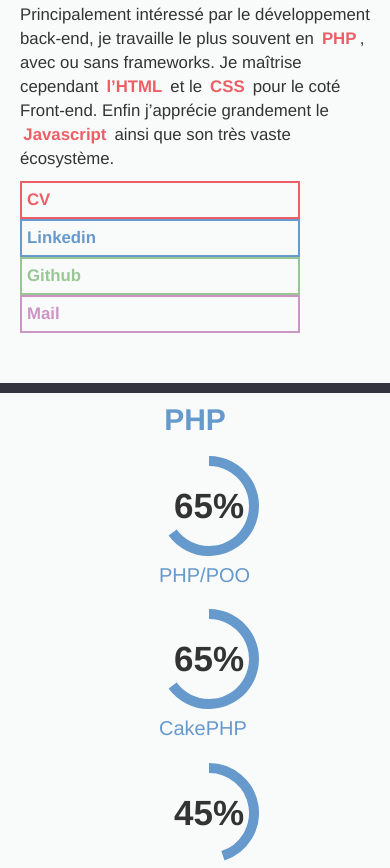
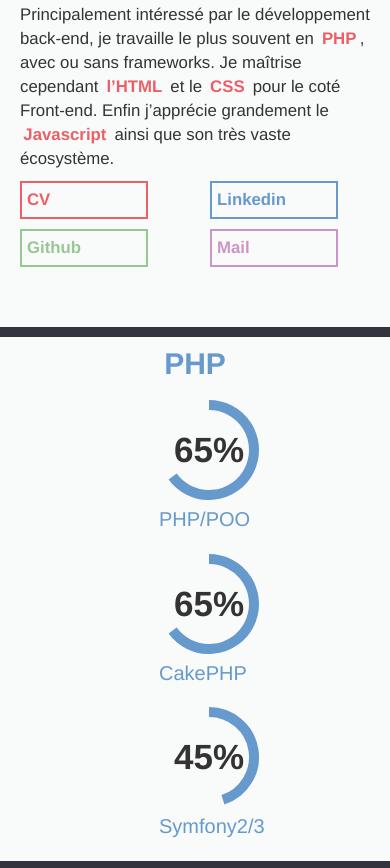
Before and after one commit to C-Dumur/portfolio-CDumur, a plain HTML site: page index.html in a window 390 px wide. Shown: the part 1456-2324 px from the top of the page. Drawn offline with nearby package versions, Linux system fonts and the light colour scheme.

Commit message:
Ajout media query bouton

```diff
--- /dev/null
+++ b/css/media_query.css
@@ -0,0 +1,5 @@
+@media screen and (max-width: 768px) {
+    .action{
+        margin-bottom: 10px;
+    }
+}
--- a/index.html
+++ b/index.html
@@ -17,6 +17,7 @@
   <link rel="stylesheet" href="css/bootstrap.min.css">
   <link rel="stylesheet" href="css/custom.css">
   <link rel="stylesheet" href="js/vendor/slick/slick.css">
+  <link rel="stylesheet" href="css/media_query.css">
 </head>
 
 <body>
@@ -51,25 +52,25 @@
 
         <div class="row">
 
-          <div class="col-sm-3">
+          <div class="col-sm-3 col-xs-6">
             <a class="action action_red" href="PDF/CV.pdf" target="_blank">
               CV
             </a>
           </div>
 
 
-          <div class="col-sm-3">
+          <div class="col-sm-3 col-xs-6">
             <a class="action action_blue" href="https://www.linkedin.com/in/cl%C3%A9ment-dumur-b8b716130/" target="_blank">
               Linkedin
             </a>
           </div>
-            <div class="col-sm-3">
+            <div class="col-sm-3 col-xs-6">
               <a class="action action_green" href="https://github.com/C-Dumur" target="_blank">
                 Github
               </a>
             </div>
 
-            <div class="col-sm-3">
+            <div class="col-sm-3 col-xs-6">
               <a class="action action_purple" href="mailto:clement.dumur12@gmail.com" target="_blank">
                 Mail
               </a>
@@ -287,7 +288,7 @@
             <div class="col-md-2 col_custom light_editor hidden-sm hidden-xs">
               <p style="visibility: hidden;">capture IDE</p>
               </div>
-              <div class="col-md-4 col-sm-12 contact col_custom">
+              <div class="col-md-4 col-xs-12 contact col_custom">
                   <h4>Me contacter</h4>
                   <p>Clément DUMUR</p>
                   <p><mark class="syntax_blue">Email</mark>: clement.dumur12@gmail.com</p>
@@ -306,7 +307,7 @@
                   </div>
                 </div>
 
-                <div class="col-md-4 col-sm-12 col_custom">
+                <div class="col-md-4 col-xs-12 col_custom">
                     <h4>Recommandation</h4>
                       <div class="row">
                         <div class="col-sm-6">
```
